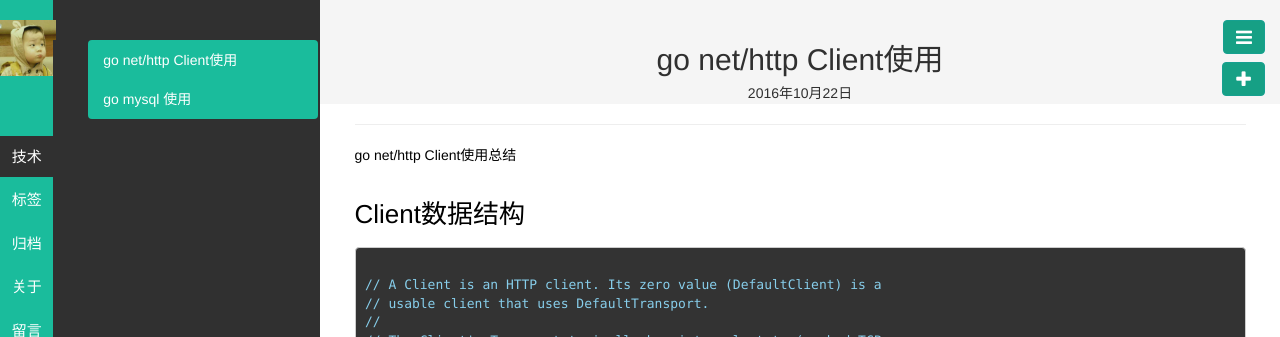
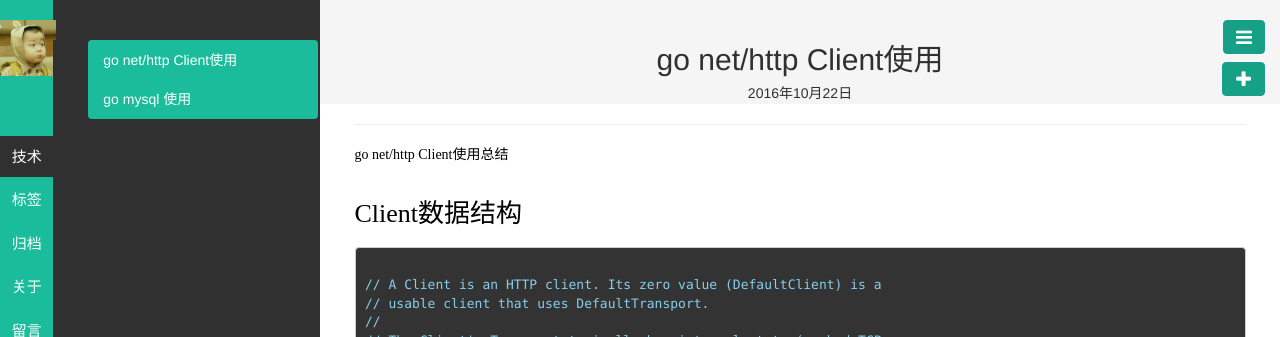
Before and after one commit to duyanghao/duyanghao.github.io, a Jekyll site: the page built from _posts/技术/2016-10-22-go-net-http-client.md, in a window 1280 px wide. Shown: the top 337 px of the page. Built offline with Jekyll 4.4.1, drawn with Linux system fonts in a browser that asks for light colours; comment, search, counter and statistics services are not loaded.

Commit message:
Update Template for Page-Layout
Signed-off-by: duyanghao <1294057873@qq.com>

```diff
--- a/public/css/base.css
+++ b/public/css/base.css
@@ -105,7 +105,7 @@ body, html {
 #content {
   font-size: 14px;
   color: #000000;
-	.selector {font-family:"Microsoft YaHei",微软雅黑,"Microsoft JhengHei",华文细黑,STHeiti,MingLiu}
+	font-family: "Microsoft YaHei";
 }
 #content h2, h3 {
   line-height: 2;
```
